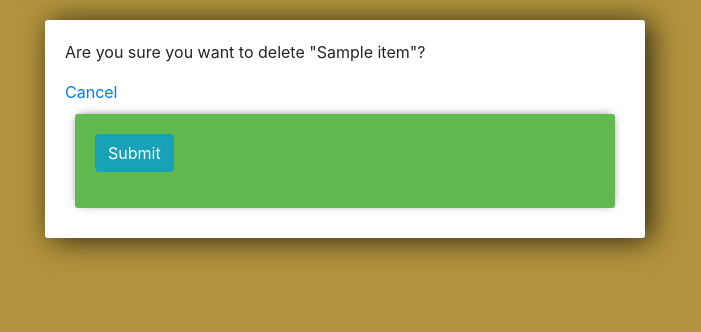
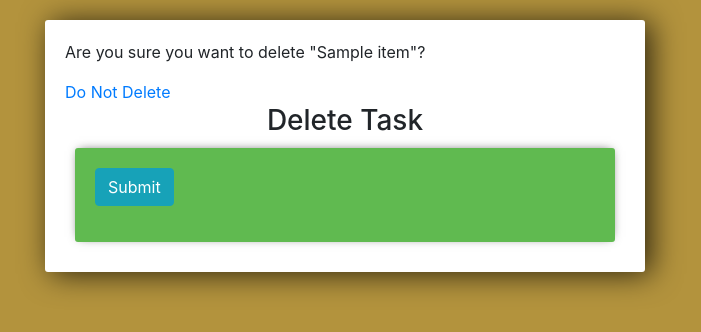
Before and after one commit to Pinky-alt-spec/Todo, a Django app: template todo_list/templates/todo_list/delete_task.html in a window 1280 px wide. Shown: the top 332 px of the page, without its empty margins (295-996 px from the left). Run offline with Django 3.2, Linux system fonts and the light colour scheme; the template is opened without the code that fills it: most values are stand-ins (such as "Sample title", 1, 10 or a date in 2020); parts of the project's set-up code (start-up, migrations or seed data) failed here and were passed over; some libraries are stand-ins or nearby versions.

Commit message:
Update delete_task.html

```diff
--- a/todo_list/templates/todo_list/delete_task.html
+++ b/todo_list/templates/todo_list/delete_task.html
@@ -28,7 +28,8 @@
 <div class="center-column">
     <p>Are you sure you want to delete "{{item}}"?</p>
 
-    <a href="{% url 'list' %}">Cancel</a>
+    <a href="{% url 'list' %}">Do Not Delete</a>
+      <h3 style="text-align:center">Delete Task</h3>
       <div class="item-row">
        <form method="POST" action="">
            {% csrf_token %}
```
